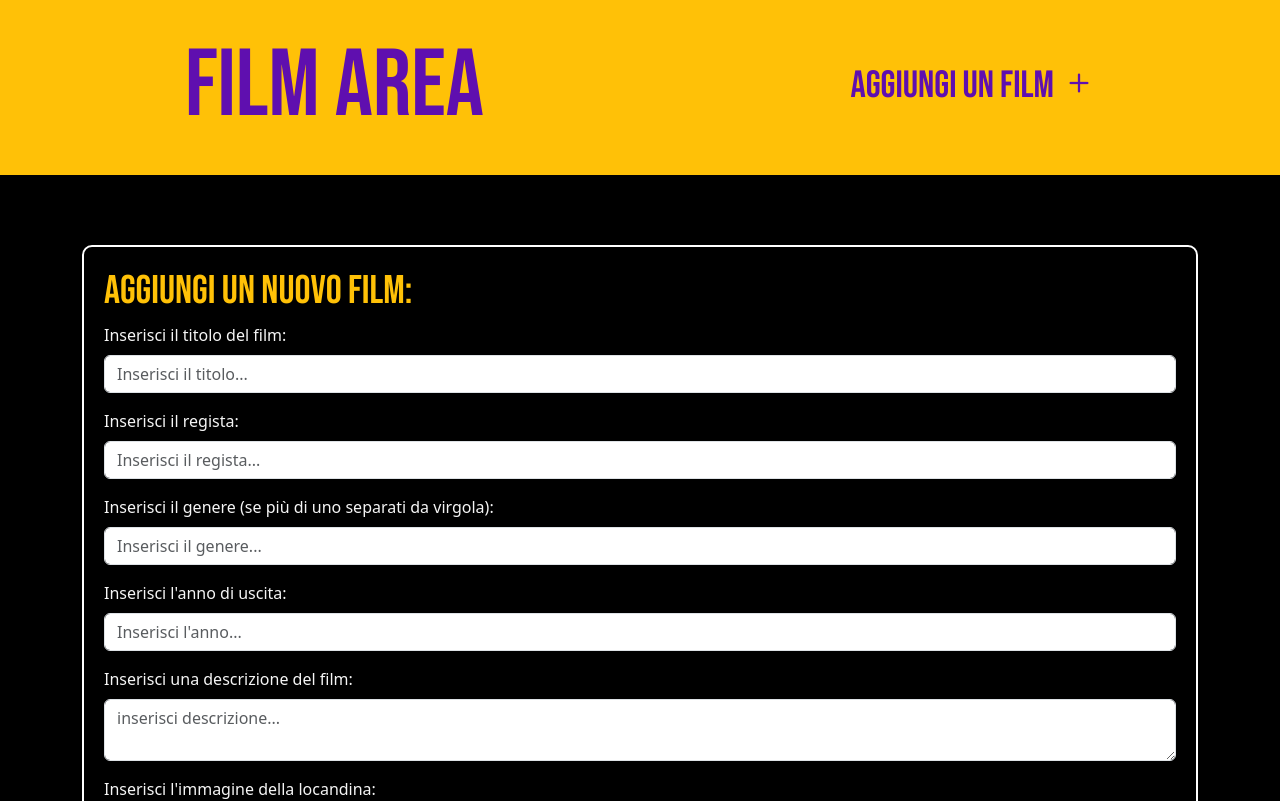
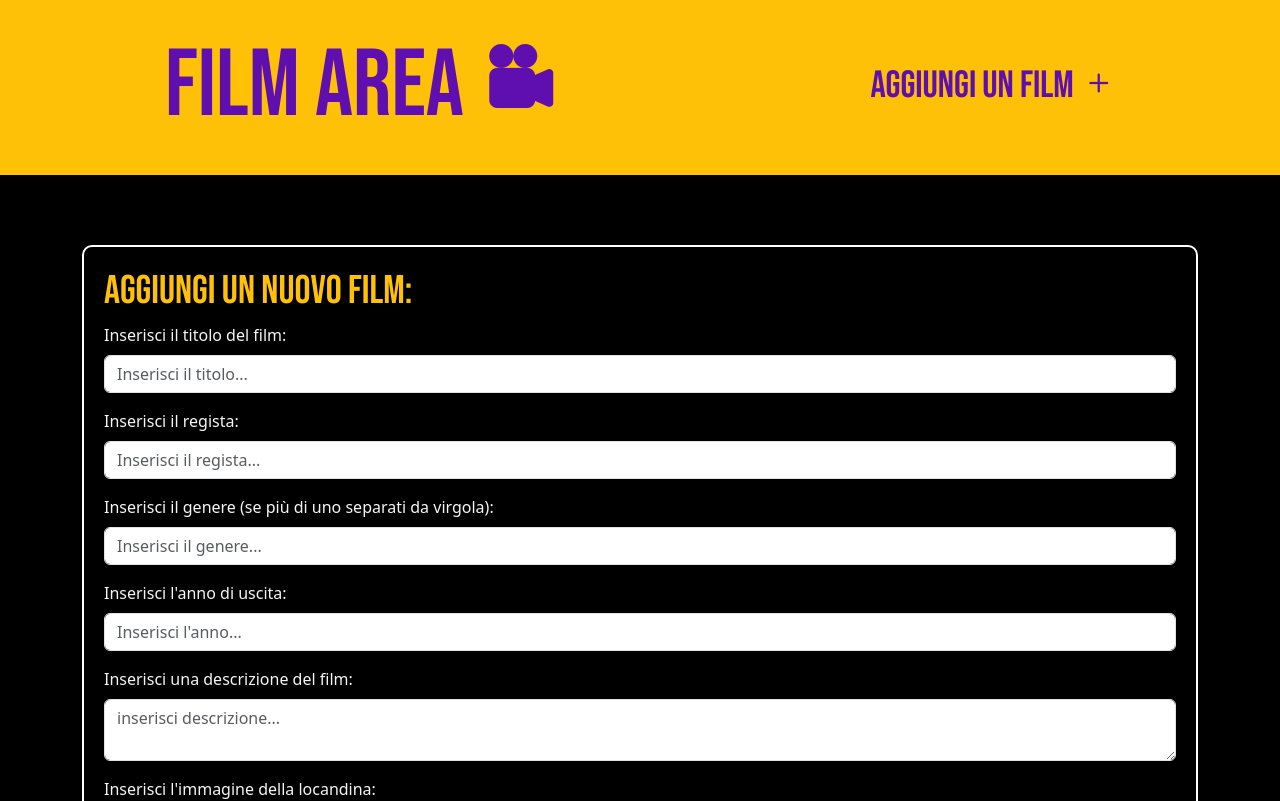
Before and after one commit to Stefanospedicato/webapp-react, a React (Vite) app: page /movies/create in a window 1280 px wide. Shown: the top 801 px of the page. Built offline with nearby package versions, Linux system fonts and the light colour scheme; no server answers; a web font is replaced by a local one.

Commit message:
feat: add newstyles to header

```diff
--- a/components/Header.jsx
+++ b/components/Header.jsx
@@ -5,7 +5,7 @@ const Header = () => {
     <>
       <header>
         <Link to="/" className="m-3 header-title">
-          FILM AREA{" "}
+          FILM AREA <i class="bi bi-camera-reels-fill"></i>
         </Link>
         <Link className="btn header-title" to="/movies/create">
           Aggiungi un film <i className="bi bi-plus"></i>
--- a/src/index.css
+++ b/src/index.css
@@ -17,6 +17,7 @@ header{
     position: relative;
     top: 50px;
     left: auto;
+    position: relative;
   }
   &:hover{
     color: rgb(93, 21, 93);
@@ -24,10 +25,18 @@ header{
   }
 }
 
+.bi-camera-reels-fill{
+  font-size: 4rem;
+  position: relative;
+  top:-15px;
+  left: 10px
+}
+
 .card{
   border: none;
   opacity: 0.6;
   cursor: pointer;
+  width: auto;
   &:hover{
     opacity: 1;
   }
```
